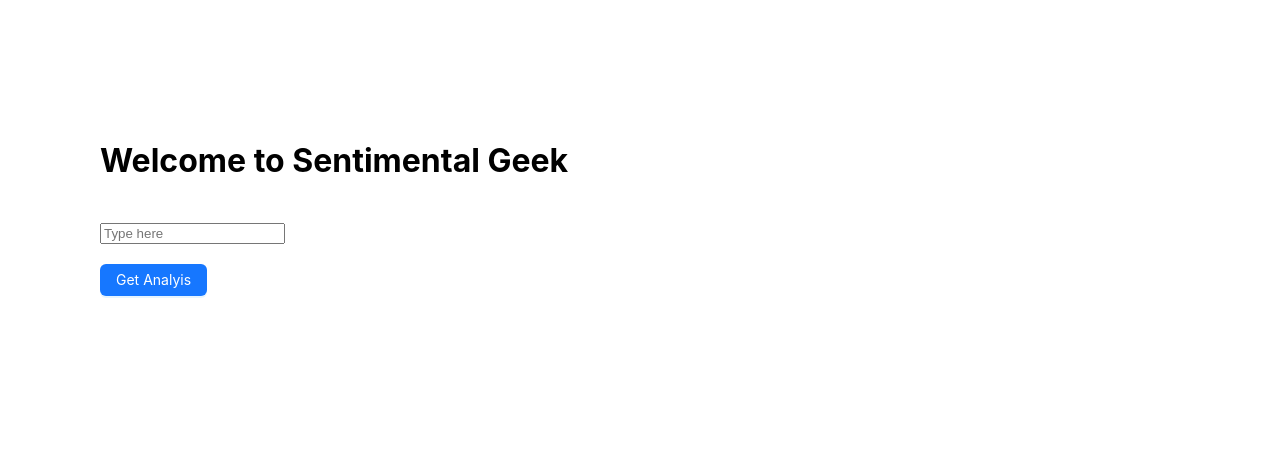
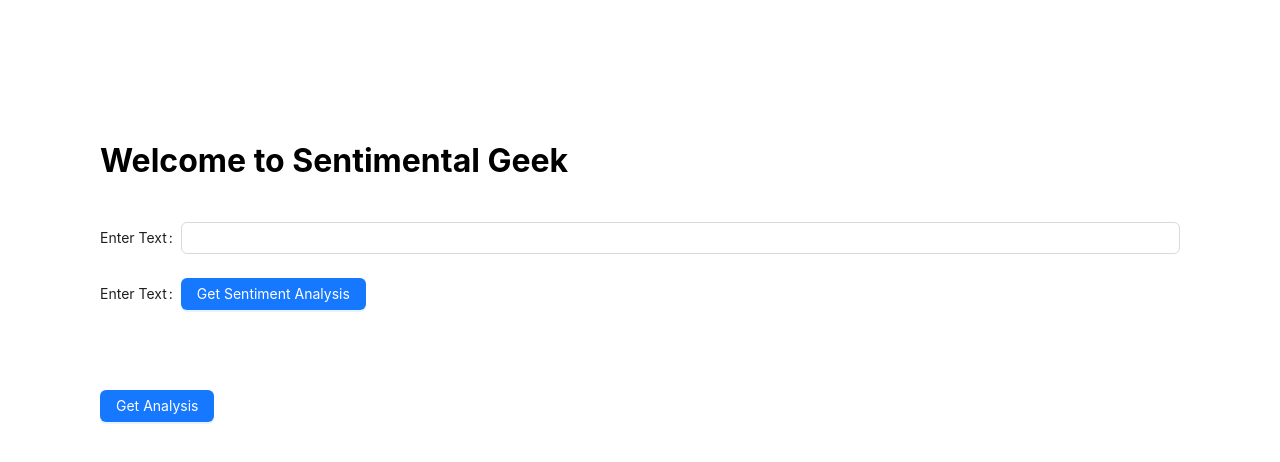
Before and after one commit to mvarlince/sentimental-genie-web, a React (Create React App) app: page / in a window 1280 px wide. Shown: the top 462 px of the page. Built offline with nearby package versions, Linux system fonts and the light colour scheme.

Commit message:
Last Commit

```diff
--- a/src/App.js
+++ b/src/App.js
@@ -1,20 +1,12 @@
-import { Button } from "antd";
-// import {useNavigate} from "react-router-dom";
+
+import SentimentForm from "./components/sentimentForm";
 import "./App.css";
 
 function App() {
   return (
-    <div className="heroContainer ">
-      <br />
-      <h1>Welcome to Sentimental Geek</h1>
-
-      <br />
-
-      <input type="text" placeholder="Type here" />
-      <br />
-      <br />
-      <Button type="primary">Get Analyis</Button>
-    </div>
+  <>
+    <SentimentForm/>
+  </>
   );
 }
 
--- a/src/components/sentimentForm.jsx
+++ b/src/components/sentimentForm.jsx
@@ -0,0 +1,49 @@
+import { Button, Input, Form } from "antd";
+import { useState } from "react";
+
+export default function SentimentForm() {
+
+  const [response, setResponse] = useState('')
+
+  const handleSubmit = ({userInput}) => {
+    fetch(`https://sentimental-genie.web.app/sentiment`, {
+      method: "POST",
+      headers: {
+        "Content-Type": "application/json",
+      },
+      body: JSON.stringify( {userInput} )
+    })
+      .then((res) => res.json())
+      .then(setResponse)
+      .catch(console.error);
+  };
+
+  console.log(response)
+
+  return (
+    <div className="heroContainer ">
+      <br />
+      <h1>Welcome to Sentimental Geek</h1>
+
+      <br />
+
+      <Form
+        onFinish={handleSubmit}
+      >
+        <Form.Item label="Enter Text" name="Input">
+          <Input type="text" />
+        </Form.Item>
+        <Form.Item label="Enter Text" name="Input">
+          <Button type="primary" htmlType='submit'> Get Sentiment Analysis </Button>
+        </Form.Item>
+      </Form>
+      <br />
+      <div>
+
+      <p> {response} </p>
+      </div>
+      <br />
+      <Button type="primary">Get Analysis</Button>
+    </div>
+  );
+}
```
Also changed, not shown: src/components/response.jsx (deleted, +0 -19 lines).
